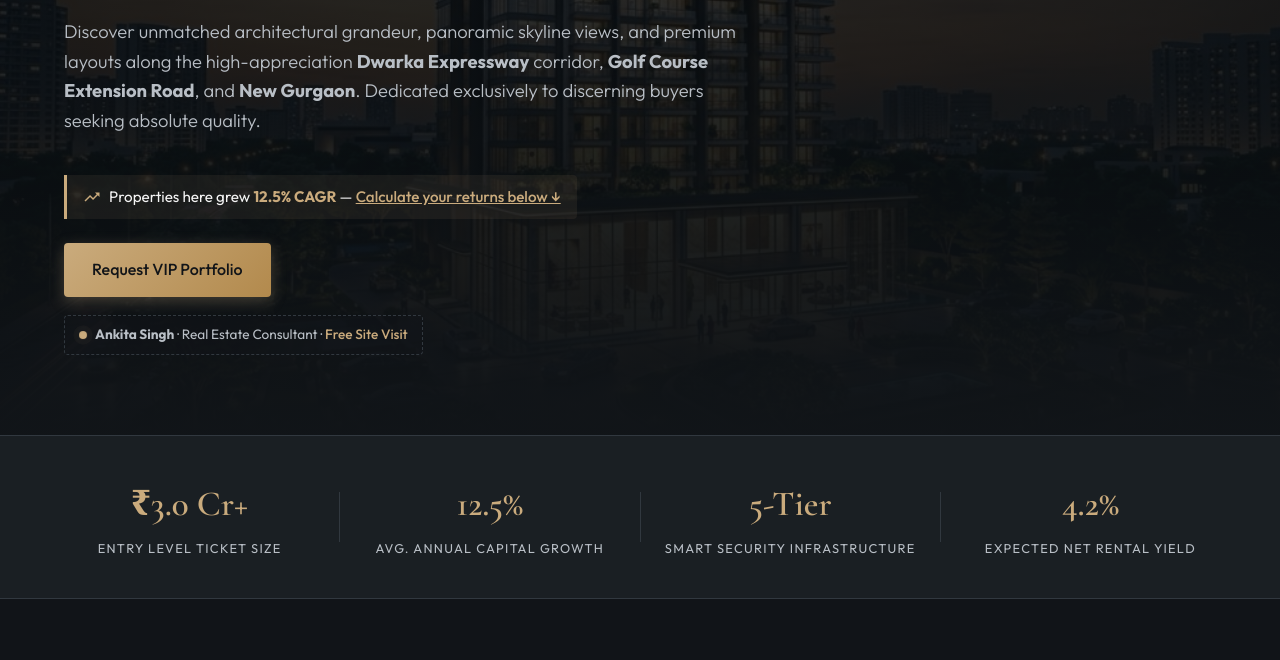
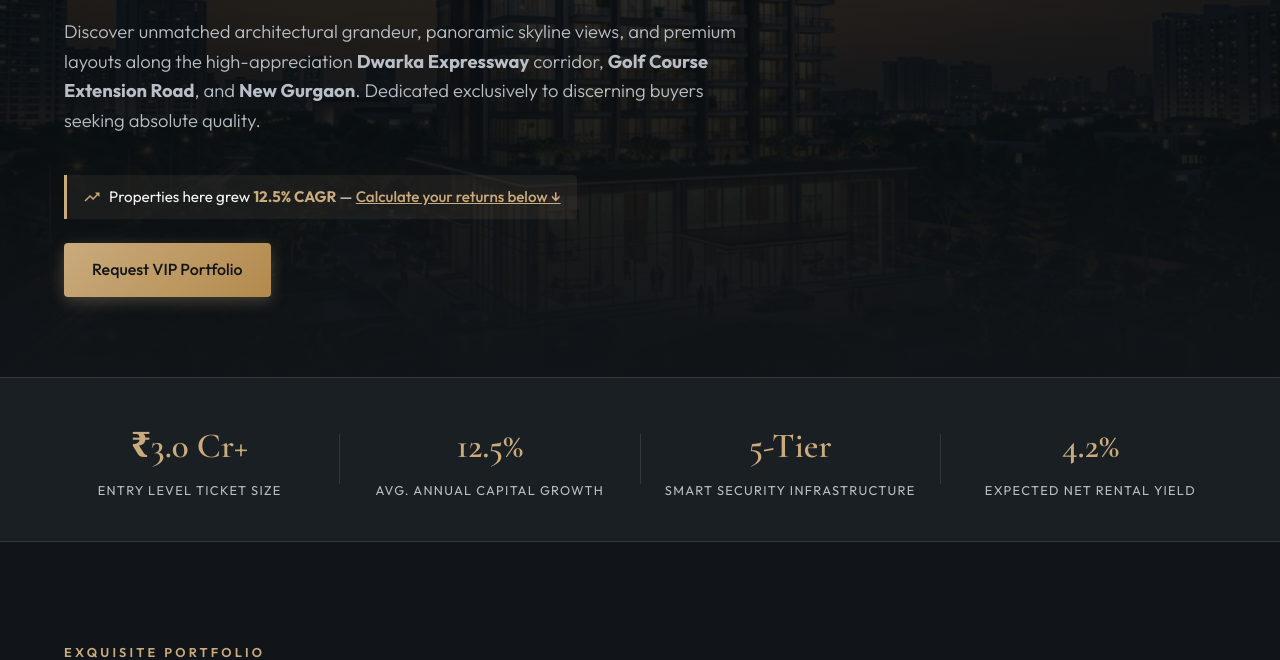
Before and after one commit to ayodhyadharsha-max/Goldenage, a plain HTML site: page index.html in a window 1280 px wide. Shown: the part 440-1100 px from the top of the page. Drawn offline with nearby package versions, Linux system fonts and the light colour scheme.

Commit message:
Remove Ankita consultant badge from hero section

```diff
--- a/index.html
+++ b/index.html
@@ -198,11 +198,7 @@
             <a href="#lead-section" class="btn btn-primary btn-large">Request VIP Portfolio</a>
           </div>
 
-          <!-- Ankita Live Consultant Badge -->
-          <div class="hero-contact-badge">
-            <span class="badge-dot"></span>
-            <span><strong>Ankita Singh</strong> &middot; Real Estate Consultant &middot; <span class="visit-label">Free Site Visit</span></span>
-          </div>
+
         </div>
       </div>
     </section>
```
